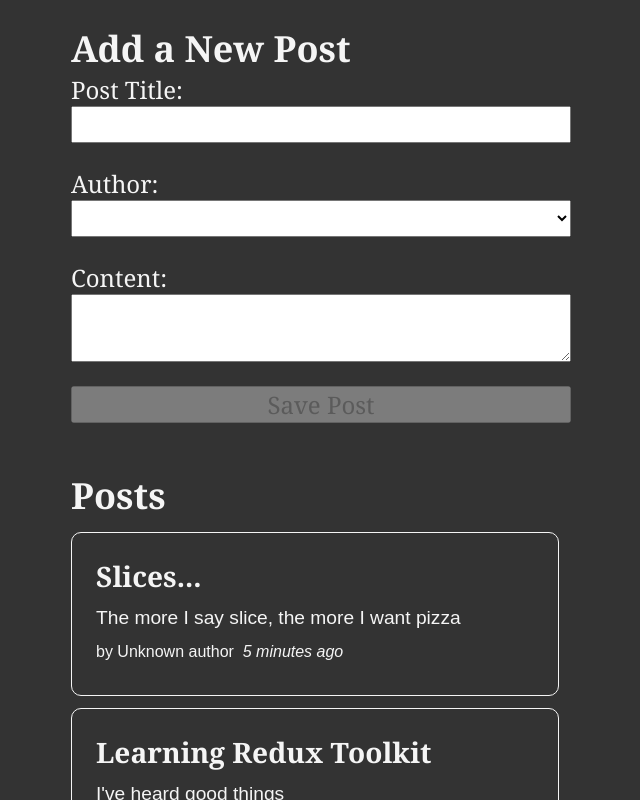
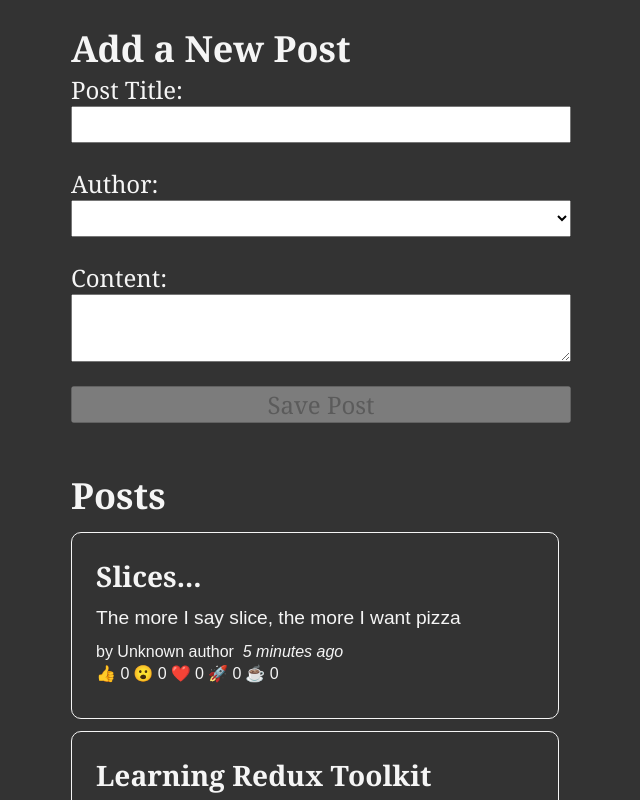
Before and after one commit to gitandreiko/blog-toolkit, a React (Create React App) app: page / in a window 1280 px wide. Shown: the top 800 px of the page, without its empty margins (319-959 px from the left). Built offline with nearby package versions, Linux system fonts and the light colour scheme.

Commit message:
Added reactions

```diff
--- a/package.json
+++ b/package.json
@@ -1,5 +1,5 @@
 {
-  "name": "02_lesson",
+  "name": "blog-rtk",
   "version": "0.1.0",
   "private": true,
   "dependencies": {
--- a/src/features/posts/PostsList.jsx
+++ b/src/features/posts/PostsList.jsx
@@ -2,6 +2,7 @@
 import { selectAllPosts } from './postsSlice';
 import PostAuthor from './PostAuthor';
 import TimeAgo from './TimeAgo';
+import ReactionButtons from './ReactionButtons';
 
 const PostsList = () => {
   const posts = useSelector(selectAllPosts);
@@ -17,6 +18,7 @@
       <p className="postCredit">
         <PostAuthor userId={post.userId} />
         <TimeAgo timestamp={post.date} />
+        <ReactionButtons post={post} />
       </p>
     </article>
   ));
--- /dev/null
+++ b/src/features/posts/ReactionButtons.jsx
@@ -0,0 +1,32 @@
+import { useDispatch } from 'react-redux';
+import { reactionAdded } from './postsSlice';
+
+const reactionEmoji = {
+  thumbsUp: '👍',
+  wow: '😮',
+  heart: '❤️',
+  rocket: '🚀',
+  coffee: '☕',
+};
+
+const ReactionButtons = ({ post }) => {
+  const dispatch = useDispatch();
+
+  const reactionButtons = Object.entries(reactionEmoji).map(([name, emoji]) => {
+    return (
+      <button
+        key={name}
+        type="button"
+        className="reactionButton"
+        onClick={() =>
+          dispatch(reactionAdded({ postId: post.id, reaction: name }))
+        }
+      >
+        {emoji} {post.reactions[name]}
+      </button>
+    );
+  });
+
+  return <div>{reactionButtons}</div>;
+};
+export default ReactionButtons;
--- a/src/features/posts/postsSlice.js
+++ b/src/features/posts/postsSlice.js
@@ -7,12 +7,26 @@
     title: 'Learning Redux Toolkit',
     content: "I've heard good things",
     date: sub(new Date(), { minutes: 10 }).toISOString(),
+    reactions: {
+      thumbsUp: 0,
+      wow: 0,
+      heart: 0,
+      rocket: 0,
+      coffee: 0,
+    },
   },
   {
     id: '2',
     title: 'Slices...',
     content: 'The more I say slice, the more I want pizza',
     date: sub(new Date(), { minutes: 5 }).toISOString(),
+    reactions: {
+      thumbsUp: 0,
+      wow: 0,
+      heart: 0,
+      rocket: 0,
+      coffee: 0,
+    },
   },
 ];
 
@@ -32,15 +46,30 @@
             content,
             date: new Date().toISOString(),
             userId,
+            reactions: {
+              thumbsUp: 0,
+              wow: 0,
+              heart: 0,
+              rocket: 0,
+              coffee: 0,
+            },
           },
         };
       },
+    },
+
+    reactionAdded(state, action) {
+      const { postId, reaction } = action.payload;
+      const existingPost = state.find((post) => post.id === postId);
+      if (existingPost) {
+        existingPost.reactions[reaction]++;
+      }
     },
   },
 });
 
 export const selectAllPosts = (state) => state.posts;
 
-export const { postAdded } = postsSlice.actions;
+export const { postAdded, reactionAdded } = postsSlice.actions;
 
 export default postsSlice.reducer;
```
